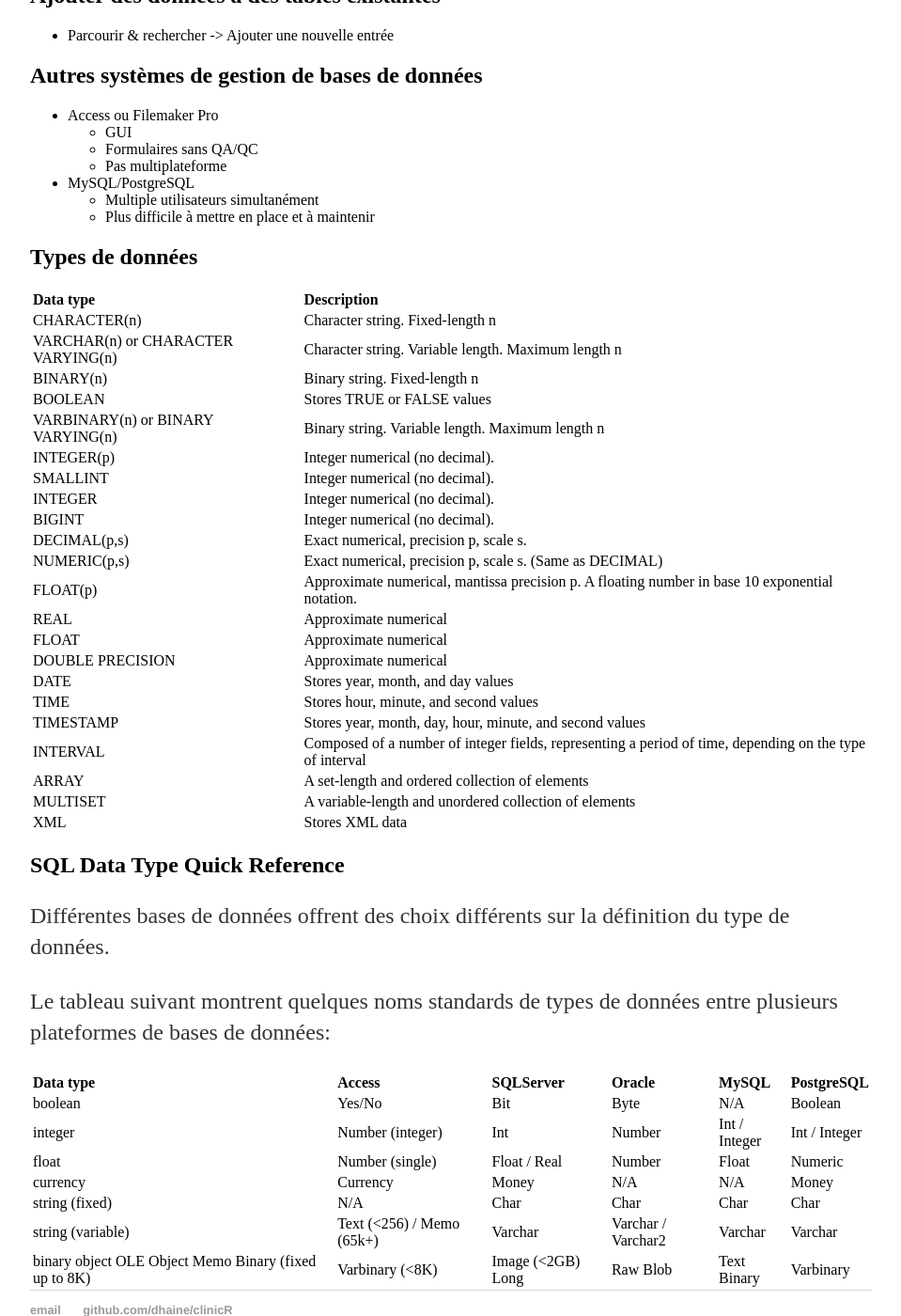
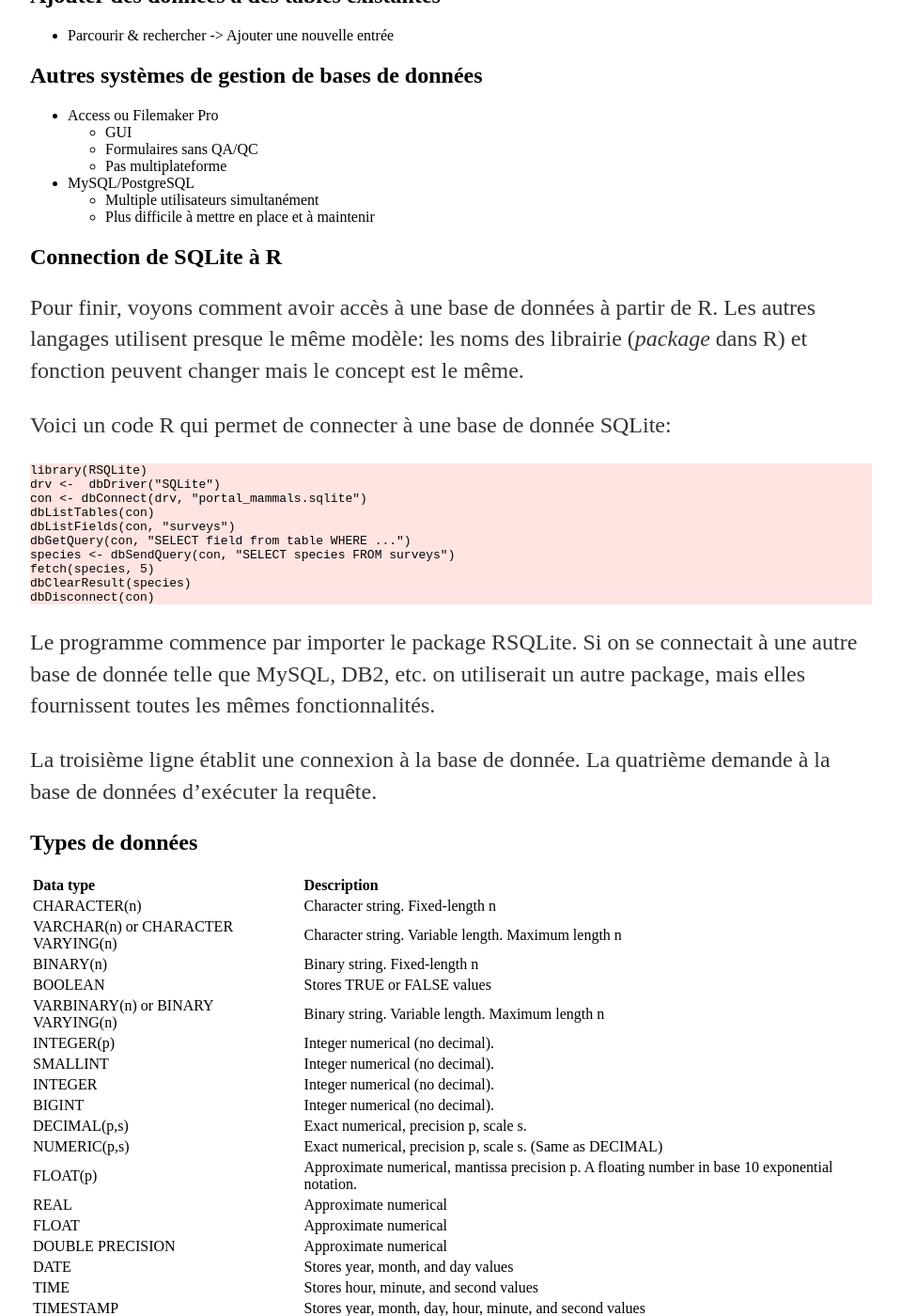
Before and after one commit to dhaine/clinicR, a Jekyll site: the page built from src/20150220-sql-fr.md, in a window 1280 px wide and 1400 px high, scrolled down 8038 px. Shown: the whole window at 94% size, without its empty margins (160-1119 px from the left). Built offline with Jekyll 4.4.1, drawn with Linux system fonts in a browser that asks for light colours; nearby versions of some CDN libraries; library files that are not in the unit come from our copies.

Commit message:
Add Rsqlite.

```diff
--- a/src/20150220-sql-fr.md
+++ b/src/20150220-sql-fr.md
@@ -348,6 +348,33 @@ Donc si on veut le poids moyen des individus dans chaque type de traitement:
 	* Plus difficile à mettre en place et à maintenir
 
 
+## Connection de SQLite à R
+
+
+Pour finir, voyons comment avoir accès à une base de données à partir de R. Les
+autres langages utilisent presque le même modèle: les noms des librairie (*package* dans
+R) et fonction peuvent changer mais le concept est le même.
+
+Voici un code R qui permet de connecter à une base de donnée SQLite:
+
+    library(RSQLite)
+	drv <-  dbDriver("SQLite")
+	con <- dbConnect(drv, "portal_mammals.sqlite")
+	dbListTables(con)
+	dbListFields(con, "surveys")
+	dbGetQuery(con, "SELECT field from table WHERE ...")
+	species <- dbSendQuery(con, "SELECT species FROM surveys")
+	fetch(species, 5)
+	dbClearResult(species)
+	dbDisconnect(con)
+
+Le programme commence par importer le package RSQLite. Si on se connectait à une
+autre base de donnée telle que MySQL, DB2, etc. on utiliserait un autre package,
+mais elles fournissent toutes les mêmes fonctionnalités.
+
+La troisième ligne établit une connexion à la base de donnée. La quatrième
+demande à la base de données d'exécuter la requête.
+
 ## <a name="datatypes"></a> Types de données
 
 | Data type  | Description |
```
Also changed, not shown: 1 other file.
